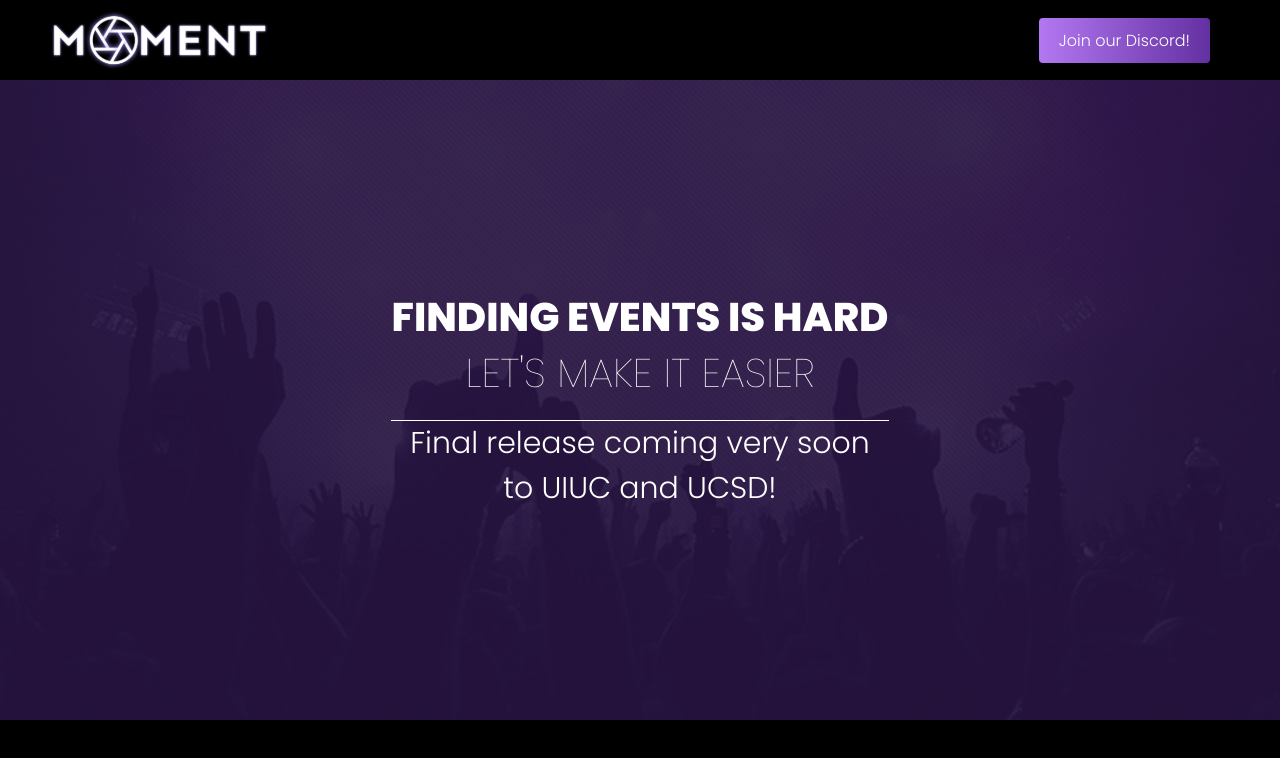
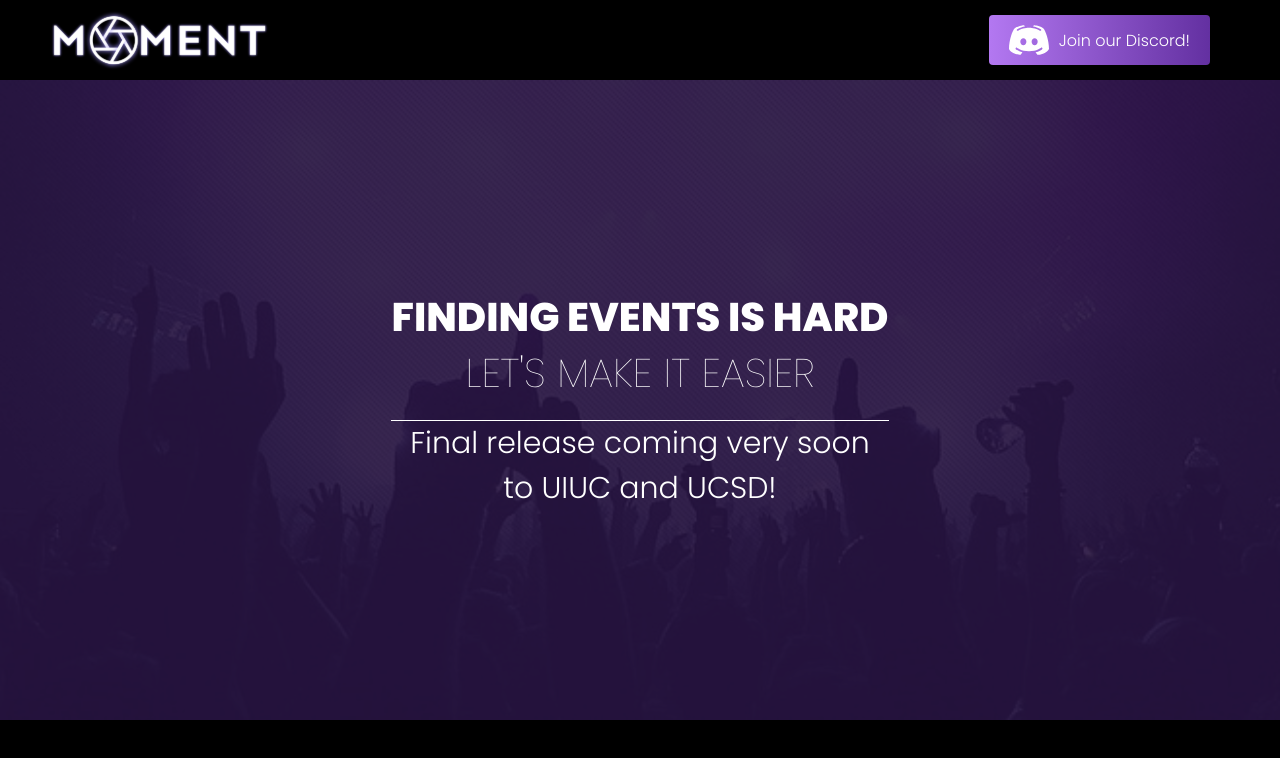
Before and after one commit to MomentEvents/Moment-Website, a React (Create React App) app: page / in a window 1280 px wide. Shown: the top 758 px of the page. Built offline with nearby package versions, Linux system fonts and the light colour scheme.

Commit message:
Added discord icon

```diff
--- a/src/components/features/Features.js
+++ b/src/components/features/Features.js
@@ -19,7 +19,6 @@ const Features = () => {
   return (
     <div className="features-background">
       <section id="features">
-
           <div className="container features">
             <div className="features-content">
               <div className="features-left1" data-aos="fade-right">
--- a/src/components/navbar/Navbar.css
+++ b/src/components/navbar/Navbar.css
@@ -74,6 +74,7 @@
   justify-content: center;
   text-decoration: none;
   padding: 10px 20px;
+  margin-left:20px;
   /** background-size:1px 200px; /** added*/
   height: 100%;
   width: 100%;
@@ -113,3 +114,8 @@
   color: rgb(149, 68, 255);
   transition: all 0.5s ease;
 }
+
+.discord-icon {
+  height: 30px;
+  margin-right: 10px;
+}
--- a/src/components/navbar/Navbar.js
+++ b/src/components/navbar/Navbar.js
@@ -5,6 +5,7 @@ import { SiGotomeeting } from "react-icons/si";
 import Button from "../UI/Button/Button";
 import "../UI/Button/Button.css";
 import logo from "../../assets/momentlogo.svg"
+import discord from "../../assets/discordicon.svg"
 import "./Navbar.css";
 
 const Navbar = () => {
@@ -43,7 +44,7 @@ const Navbar = () => {
               <a href="#cats" class="navbar__links" id="cat-page"><i class="fas fa-solid fa-cat"></i></a>
           </li> */}
           <li class="navbar__btn">
-              <a href="https://discord.com/invite/dQZ64mGgbP" target="_blank" class="button" id="temp-page">Join our Discord!</a>
+              <a href="https://discord.com/invite/dQZ64mGgbP" target="_blank" class="button" id="temp-page"><img src={discord} className="discord-icon" alt="discord" />Join our Discord!</a>
           </li>
       </ul>
       </div>
```
Also changed, not shown: src/assets/discordicon.svg (added).
